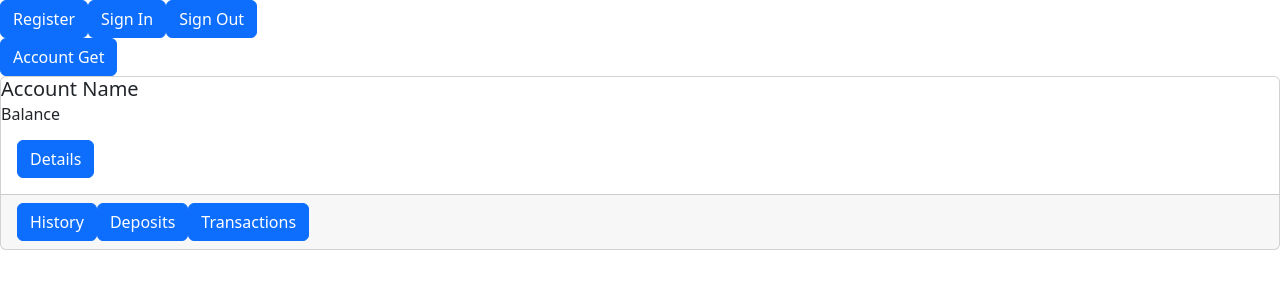
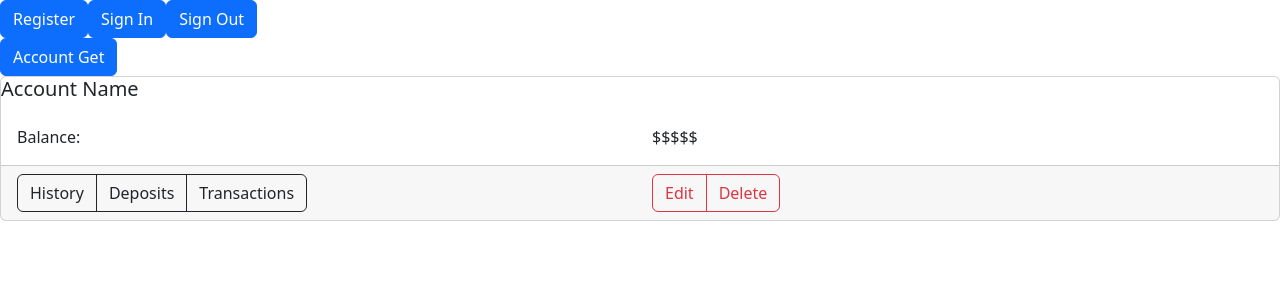
Before and after one commit to ShnanignFlanign/better-budget-frontend, a React (Create React App) app: page / in a window 1280 px wide. Shown: the top 300 px of the page. Built offline with nearby package versions, Linux system fonts and the light colour scheme.

Commit message:
styled account a little bit

```diff
--- a/src/components/Acct.js
+++ b/src/components/Acct.js
@@ -1,5 +1,5 @@
 import React, { useState } from 'react';
-import { Button, Card, ListGroup } from 'react-bootstrap';
+import { Button, ButtonGroup, Row, Col, Card, ListGroup } from 'react-bootstrap';
 import Modal from 'react-bootstrap/Modal';
 
 const Account = (props) => {
@@ -29,34 +29,49 @@ const Account = (props) => {
   // END PROP HANDLE STATE //
   return (
     <>
-    <Card>
+    <Card size="md" >
         <Card.Title>Account Name</Card.Title>
-        <Card.Subtitle>Balance</Card.Subtitle>
 
         <Card.Body>
-            <Button variant="primary" onClick={handleShow}>
-                Details
-            </Button>
+          <Row>
+            <Col>Balance:</Col>
+            <Col>$$$$$</Col>
+
+          </Row>
+
         </Card.Body>
         <Card.Footer>
-            <Button variant="primary">History</Button>
-            <Button variant="primary">Deposits</Button>
-            <Button variant="primary">Transactions</Button>
+          <Row>
+            <Col>
+              <ButtonGroup className="me2">
+                <Button variant="outline-dark">History</Button>
+                <Button variant="outline-dark">Deposits</Button>
+                <Button variant="outline-dark">Transactions</Button>
+              </ButtonGroup>
+            </Col>
+
+            <Col>
+              <ButtonGroup>
+                <Button variant="outline-danger" onClick={handleShow}>Edit</Button>
+                <Button variant="outline-danger">Delete</Button>
+              </ButtonGroup>
+            </Col>
+          </Row>
         </Card.Footer>
 
         <Modal show={show} onHide={handleClose}>
             <Modal.Header closeButton>
-            <Modal.Title>Account Name</Modal.Title>
+            <Modal.Title>Future Edit Form</Modal.Title>
             </Modal.Header>
             <Modal.Body>
                 <ListGroup variant="flush">
-                    <ListGroup.Item>Name:</ListGroup.Item>
-                    <ListGroup.Item>Balance:</ListGroup.Item>
+                    <ListGroup.Item>Form Here</ListGroup.Item>
+                    <ListGroup.Item>For Editing Account Info</ListGroup.Item>
                 </ListGroup>
+
             </Modal.Body>
             <Modal.Footer>
-                <Button variant="primary">Edit</Button>
-                <Button variant="primary">Delete</Button>
+
             </Modal.Footer>
         </Modal>
       </Card>
```
